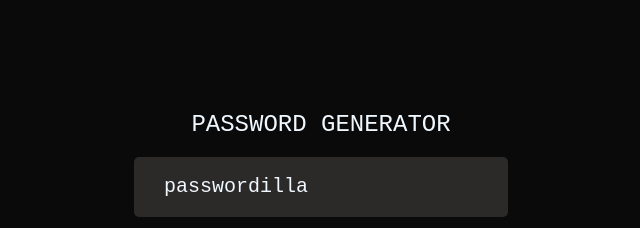
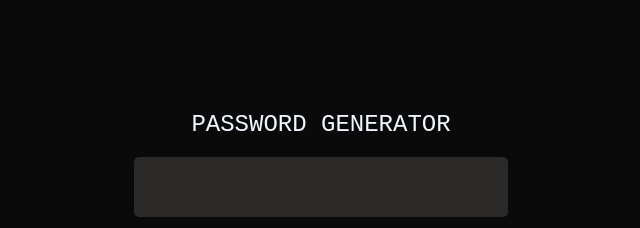
Before and after one commit to alvin1904/generate-ur-password, a SvelteKit app: page / in a window 1280 px wide. Shown: the top 228 px of the page, without its empty margins (319-959 px from the left). Built offline with nearby package versions, Linux system fonts and the light colour scheme; some icons are missing.

Commit message:
Update Generator.svelte

```diff
--- a/src/components/Generator.svelte
+++ b/src/components/Generator.svelte
@@ -12,7 +12,7 @@
 		{ id: 'number', label: 'Include Numbers', checked: false },
 		{ id: 'symbol', label: 'Include Symbols', checked: false }
 	];
-	let password = 'passwordilla';
+	let password = ' ';
 	let length = 8;
 	let level = 1;
 	const getScore = () => {
```
